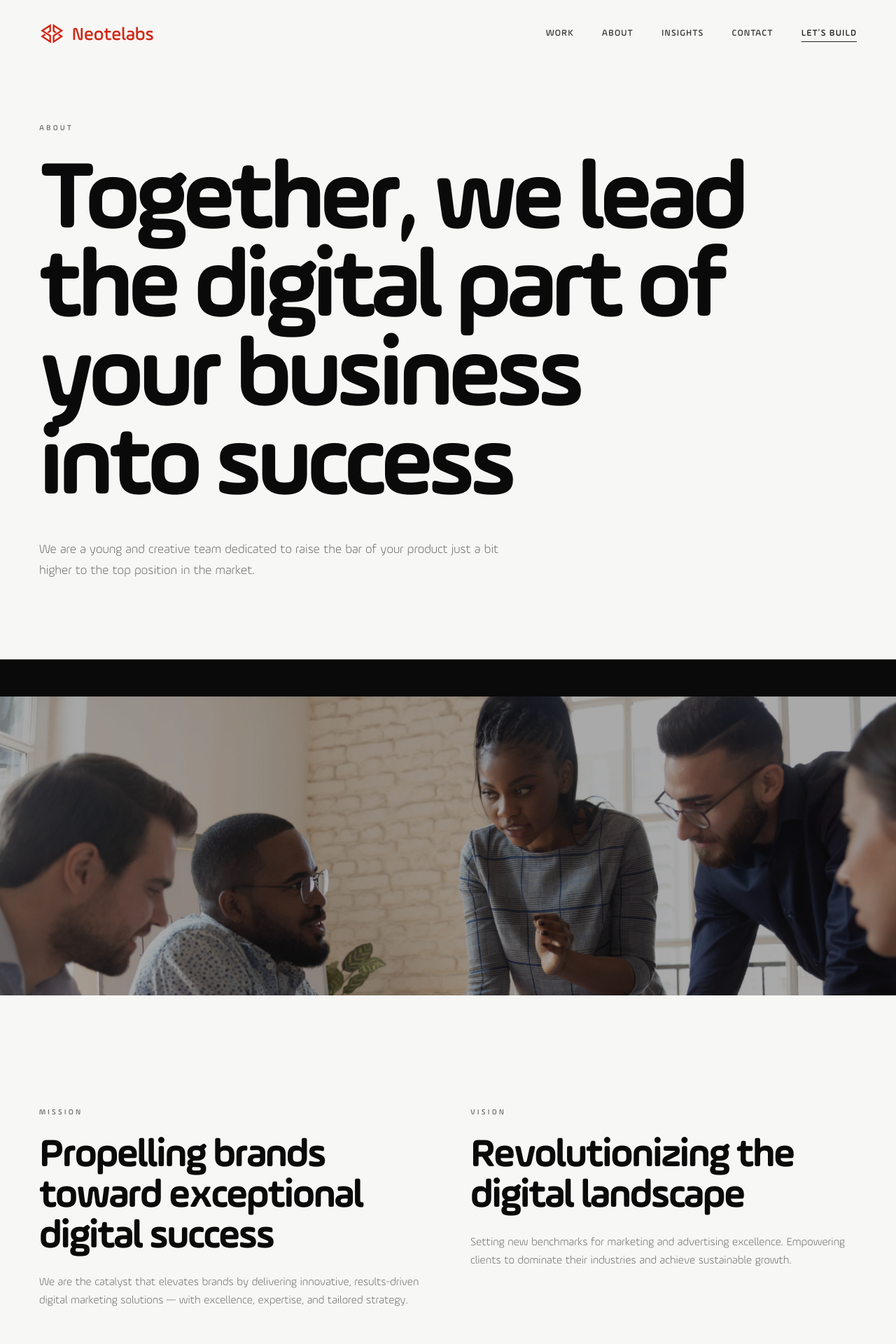
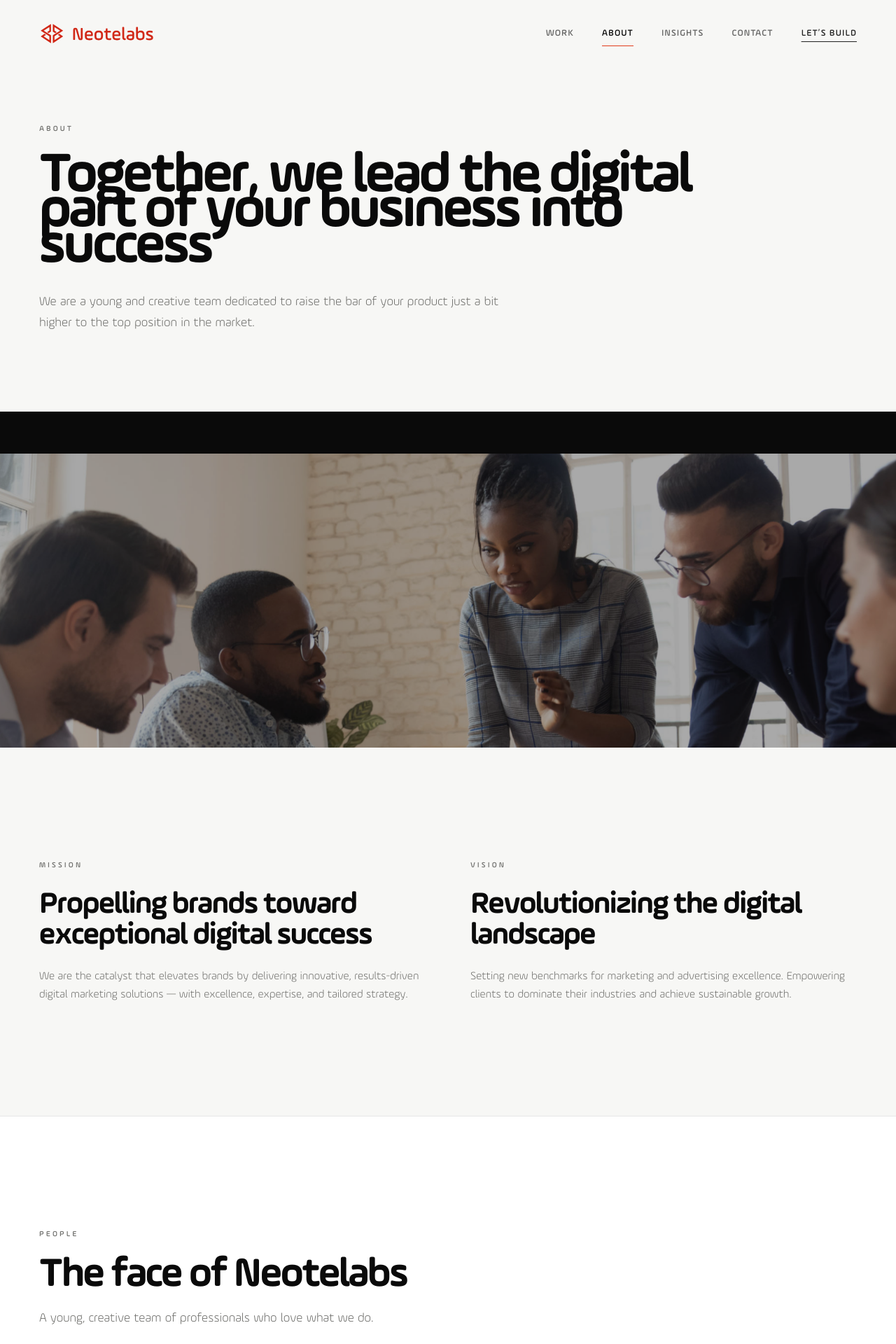
Before and after one commit to sammagafu/neoteagency, a Laravel app: page /about in a window 1280 px wide. Shown: the top 1920 px of the page at 70% size. Run offline with Laravel 12, Linux system fonts and the light colour scheme; data comes from the database, SQL or seed files in the repository; style sheets or scripts are compiled from the project's sources.

Commit message:
Add loading screen, active nav underline, and golden-ratio hero type
Introduce a branded page loader, clear current-page nav states, accent Products/Customers in the hero, and apply a φ-based type measure and scale.

Co-authored-by: Samuel Frederick <sammagafu@users.noreply.github.com>

```diff
--- a/resources/css/app.css
+++ b/resources/css/app.css
@@ -52,6 +52,20 @@
     font-display: swap;
 }
 
+:root {
+    --phi: 1.618;
+    --phi-inv: 0.618;
+    --type-base: 1.05rem;
+    --type-sm: calc(var(--type-base) / var(--phi));
+    --type-lg: calc(var(--type-base) * var(--phi));
+    --type-xl: calc(var(--type-base) * var(--phi) * var(--phi));
+    --space-phi: calc(1rem * var(--phi));
+    --space-phi-lg: calc(1rem * var(--phi) * var(--phi));
+    --measure: 61.8ch;
+    --measure-narrow: 38.2ch;
+    --hero-title-max: 61.8%;
+}
+
 @layer base {
     html {
         scroll-behavior: smooth;
@@ -61,6 +75,12 @@
         @apply bg-paper text-ink font-sans antialiased;
         background-color: #f7f7f5;
         background-image: none;
+        font-size: var(--type-base);
+        line-height: var(--phi);
+    }
+
+    body.is-loading {
+        overflow: hidden;
     }
 
     ::selection {
@@ -85,20 +105,21 @@
         @apply inline-flex items-center justify-center rounded-none border border-paper/35 bg-transparent px-7 py-4 text-sm font-medium tracking-wide text-paper transition duration-300 hover:border-paper hover:bg-paper hover:text-ink;
     }
 
+    /* Golden-ratio type scale: each step × φ */
     .display-xl {
         font-family: 'Ample Soft Pro', sans-serif;
         font-weight: 700;
         letter-spacing: -0.045em;
-        line-height: 0.9;
-        font-size: clamp(3.25rem, 11vw, 9.5rem);
+        line-height: var(--phi-inv);
+        font-size: clamp(3rem, 8.5vw, calc(var(--type-base) * var(--phi) * var(--phi) * var(--phi) * 1.15));
     }
 
     .display-lg {
         font-family: 'Ample Soft Pro', sans-serif;
         font-weight: 700;
         letter-spacing: -0.04em;
-        line-height: 0.95;
-        font-size: clamp(2.5rem, 7vw, 6rem);
+        line-height: calc(var(--phi-inv) + 0.2);
+        font-size: clamp(2.35rem, 5.5vw, calc(var(--type-base) * var(--phi) * var(--phi) * 1.35));
     }
 
     .display-md {
@@ -106,7 +127,116 @@
         font-weight: 700;
         letter-spacing: -0.035em;
         line-height: 1;
-        font-size: clamp(2rem, 4.5vw, 3.75rem);
+        font-size: clamp(1.85rem, 3.8vw, var(--type-xl));
+    }
+
+    .hero-title {
+        max-width: min(100%, 38.2rem + 23.6vw);
+        width: var(--hero-title-max);
+        min-width: min(100%, 20rem);
+    }
+
+    @media (max-width: 767px) {
+        .hero-title {
+            width: 100%;
+            max-width: 100%;
+            line-height: 0.92;
+        }
+    }
+
+    .hero-lede {
+        max-width: var(--measure-narrow);
+        line-height: var(--phi);
+    }
+
+    .hero-word {
+        display: inline;
+        white-space: nowrap;
+    }
+
+    .hero-word--a {
+        color: #f0c75e; /* warm gold */
+    }
+
+    .hero-word--b {
+        color: #e23b1c; /* brand accent */
+    }
+
+    .nav-link {
+        position: relative;
+        opacity: 0.62;
+    }
+
+    .nav-link:hover {
+        opacity: 1;
+    }
+
+    .nav-link.is-active {
+        opacity: 1;
+    }
+
+    .nav-link.is-active::after {
+        content: '';
+        position: absolute;
+        left: 0;
+        right: 0;
+        bottom: -0.45rem;
+        height: 1px;
+        background: currentColor;
+    }
+
+    header.is-on-dark:not(.is-scrolled) .nav-link.is-active::after {
+        background: #f0c75e;
+    }
+
+    header.is-scrolled .nav-link.is-active::after,
+    header:not(.is-on-dark) .nav-link.is-active::after {
+        background: #e23b1c;
+    }
+
+    .site-loader {
+        position: fixed;
+        inset: 0;
+        z-index: 9999;
+        display: flex;
+        align-items: center;
+        justify-content: center;
+        background: #0a0a0a;
+        transition: opacity 0.7s cubic-bezier(0.22, 1, 0.36, 1), visibility 0.7s;
+    }
+
+    .site-loader.is-done {
+        opacity: 0;
+        visibility: hidden;
+        pointer-events: none;
+    }
+
+    .site-loader__inner {
+        width: min(14rem, 61.8vw);
+        text-align: center;
+    }
+
+    .site-loader__logo {
+        height: 1.75rem;
+        width: auto;
+        margin: 0 auto 1.618rem;
+        display: block;
+        opacity: 0.95;
+    }
+
+    .site-loader__bar {
+        height: 1px;
+        width: 100%;
+        background: rgba(247, 247, 245, 0.18);
+        overflow: hidden;
+    }
+
+    .site-loader__progress {
+        display: block;
+        height: 100%;
+        width: 0%;
+        background: #f0c75e;
+        transition: width 0.35s ease-out;
     }
 
     .eyebrow {
--- a/resources/js/app.js
+++ b/resources/js/app.js
@@ -169,7 +169,50 @@ const initHeroVideo = () => {
     });
 };
 
+const initLoader = () => {
+    const loader = document.getElementById('site-loader');
+    if (!loader) return;
+
+    const progress = loader.querySelector('.site-loader__progress');
+    const start = performance.now();
+    const minMs = 900;
+    let value = 0;
+
+    const setProgress = (next) => {
+        value = Math.max(value, Math.min(100, next));
+        if (progress) progress.style.width = `${value}%`;
+    };
+
+    setProgress(12);
+
+    const tick = window.setInterval(() => {
+        if (value < 82) setProgress(value + Math.random() * 10);
+    }, 180);
+
+    const finish = () => {
+        window.clearInterval(tick);
+        setProgress(100);
+        const elapsed = performance.now() - start;
+        const wait = Math.max(0, minMs - elapsed);
+        window.setTimeout(() => {
+            loader.classList.add('is-done');
+            document.body.classList.remove('is-loading');
+            loader.setAttribute('aria-busy', 'false');
+            window.setTimeout(() => loader.remove(), 750);
+        }, wait + 120);
+    };
+
+    if (document.readyState === 'complete') {
+        finish();
+    } else {
+        window.addEventListener('load', finish, { once: true });
+        // Safety: never trap the user if assets hang
+        window.setTimeout(finish, 4000);
+    }
+};
+
 document.addEventListener('DOMContentLoaded', () => {
+    initLoader();
     initWow();
     initReveal();
     initParallax();
--- a/resources/views/components/site/header.blade.php
+++ b/resources/views/components/site/header.blade.php
@@ -1,9 +1,9 @@
 @php
     $links = [
-        ['label' => 'Work', 'route' => 'projects.index'],
-        ['label' => 'About', 'route' => 'about'],
-        ['label' => 'Insights', 'route' => 'insights.index'],
-        ['label' => 'Contact', 'route' => 'contact'],
+        ['label' => 'Work', 'route' => 'projects.index', 'active' => 'projects.*'],
+        ['label' => 'About', 'route' => 'about', 'active' => 'about'],
+        ['label' => 'Insights', 'route' => 'insights.index', 'active' => 'insights.*'],
+        ['label' => 'Contact', 'route' => 'contact', 'active' => 'contact'],
     ];
 @endphp
 
@@ -12,7 +12,7 @@
     class="fixed inset-x-0 top-0 z-50 border-b border-transparent transition-all duration-300 {{ request()->routeIs('home') ? 'is-on-dark text-paper' : 'text-ink' }}"
 >
     <div class="site-container flex h-20 items-center justify-between lg:h-24">
-        <a href="{{ route('home') }}" class="relative z-20">
+        <a href="{{ route('home') }}" class="relative z-20 {{ request()->routeIs('home') ? 'nav-brand-active' : '' }}" aria-current="{{ request()->routeIs('home') ? 'page' : 'false' }}">
             <img
                 src="{{ asset(request()->routeIs('home') ? 'images/brand/logo-white.svg' : 'images/brand/logo.svg') }}"
                 alt="{{ $site['site_name'] ?? 'Neotelabs' }}"
@@ -22,16 +22,13 @@
             >
         </a>
 
-        <nav class="hidden items-center gap-10 lg:flex">
+        <nav class="hidden items-center gap-10 lg:flex" aria-label="Primary">
             @foreach ($links as $link)
-                @php
-                    $isActive = request()->routeIs($link['route'])
-                        || (str_starts_with($link['route'], 'projects') && request()->routeIs('projects.*'))
-                        || (str_starts_with($link['route'], 'insights') && request()->routeIs('insights.*'));
-                @endphp
+                @php $isActive = request()->routeIs($link['active']); @endphp
                 <a
                     href="{{ route($link['route']) }}"
-                    class="text-[13px] font-medium tracking-[0.08em] uppercase transition opacity-80 hover:opacity-100 {{ $isActive ? 'opacity-100' : '' }}"
+                    @if ($isActive) aria-current="page" @endif
+                    class="nav-link text-[13px] font-medium tracking-[0.08em] uppercase transition {{ $isActive ? 'is-active' : '' }}"
                 >
                     {{ $link['label'] }}
                 </a>
@@ -57,10 +54,15 @@
     </div>
 
     <div data-nav-panel class="fixed inset-0 z-10 hidden flex-col bg-paper px-6 pb-10 pt-28 text-ink lg:hidden">
-        <nav class="flex flex-1 flex-col gap-1">
-            <a href="{{ route('home') }}" class="border-b border-ink/10 py-5 font-display text-4xl font-bold tracking-tight">Home</a>
+        <nav class="flex flex-1 flex-col gap-1" aria-label="Mobile">
+            <a href="{{ route('home') }}" class="border-b border-ink/10 py-5 font-display text-4xl font-bold tracking-tight {{ request()->routeIs('home') ? 'text-accent' : '' }}" @if(request()->routeIs('home')) aria-current="page" @endif>Home</a>
             @foreach ($links as $link)
-                <a href="{{ route($link['route']) }}" class="border-b border-ink/10 py-5 font-display text-4xl font-bold tracking-tight">
+                @php $isActive = request()->routeIs($link['active']); @endphp
+                <a
+                    href="{{ route($link['route']) }}"
+                    @if ($isActive) aria-current="page" @endif
+                    class="border-b border-ink/10 py-5 font-display text-4xl font-bold tracking-tight {{ $isActive ? 'text-accent' : '' }}"
+                >
                     {{ $link['label'] }}
                 </a>
             @endforeach
--- /dev/null
+++ b/resources/views/components/site/loader.blade.php
@@ -0,0 +1,13 @@
+<div
+    id="site-loader"
+    class="site-loader"
+    aria-live="polite"
+    aria-busy="true"
+>
+    <div class="site-loader__inner">
+        <img src="{{ asset('images/brand/logo-white.svg') }}" alt="{{ $site['site_name'] ?? 'Neotelabs' }}" class="site-loader__logo">
+        <div class="site-loader__bar" aria-hidden="true">
+            <span class="site-loader__progress"></span>
+        </div>
+    </div>
+</div>
--- a/resources/views/layouts/site.blade.php
+++ b/resources/views/layouts/site.blade.php
@@ -9,7 +9,8 @@
     <link rel="icon" type="image/svg+xml" href="{{ asset('images/brand/favicon.svg') }}">
     @vite(['resources/css/app.css', 'resources/js/app.js'])
 </head>
-<body class="min-h-screen bg-paper text-ink">
+<body class="min-h-screen bg-paper text-ink is-loading">
+    @include('components.site.loader')
     @include('components.site.header')
 
     <main>
```
Also changed, not shown: resources/views/pages/home.blade.php (+6 -3 lines), 5 other files.
